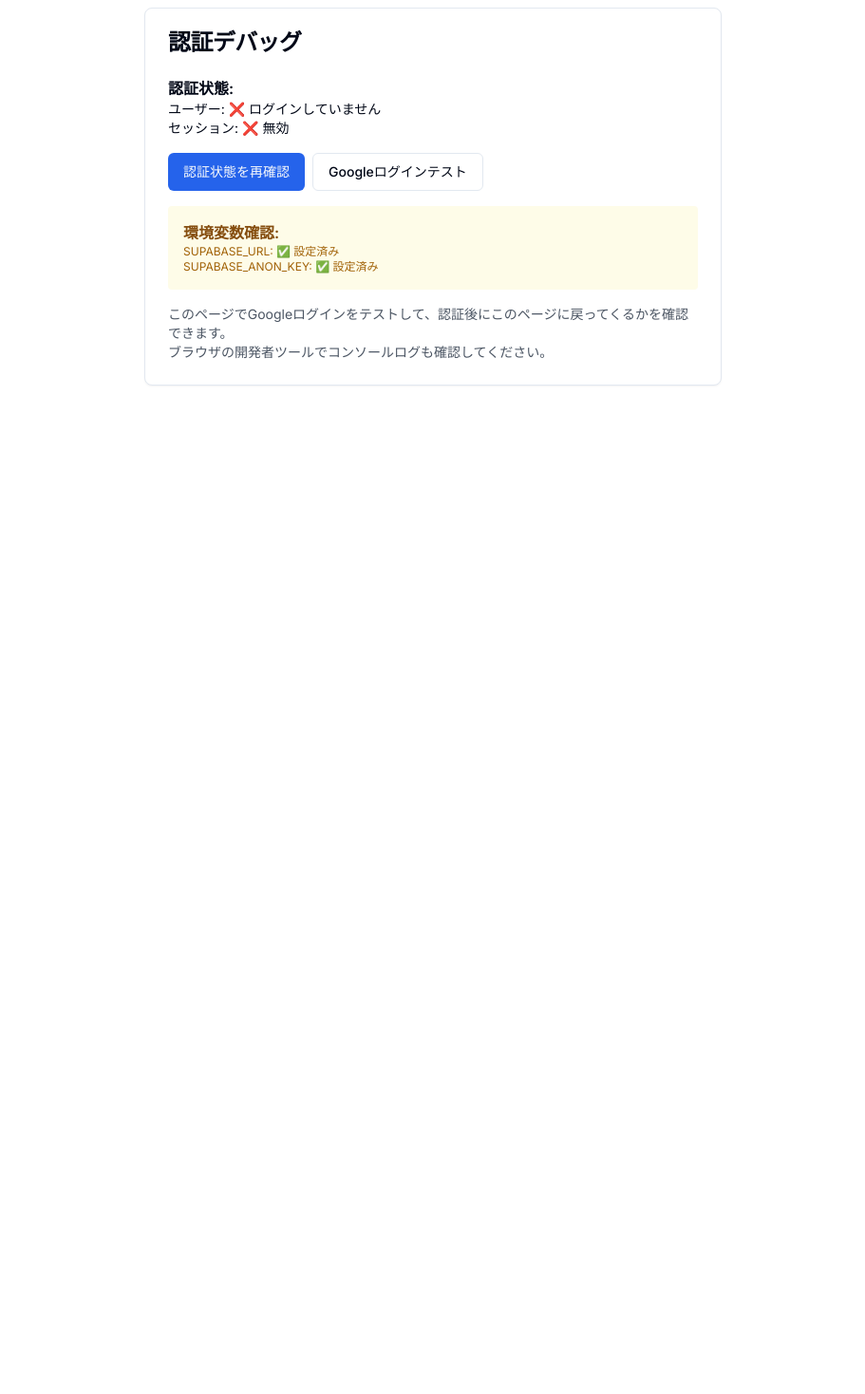
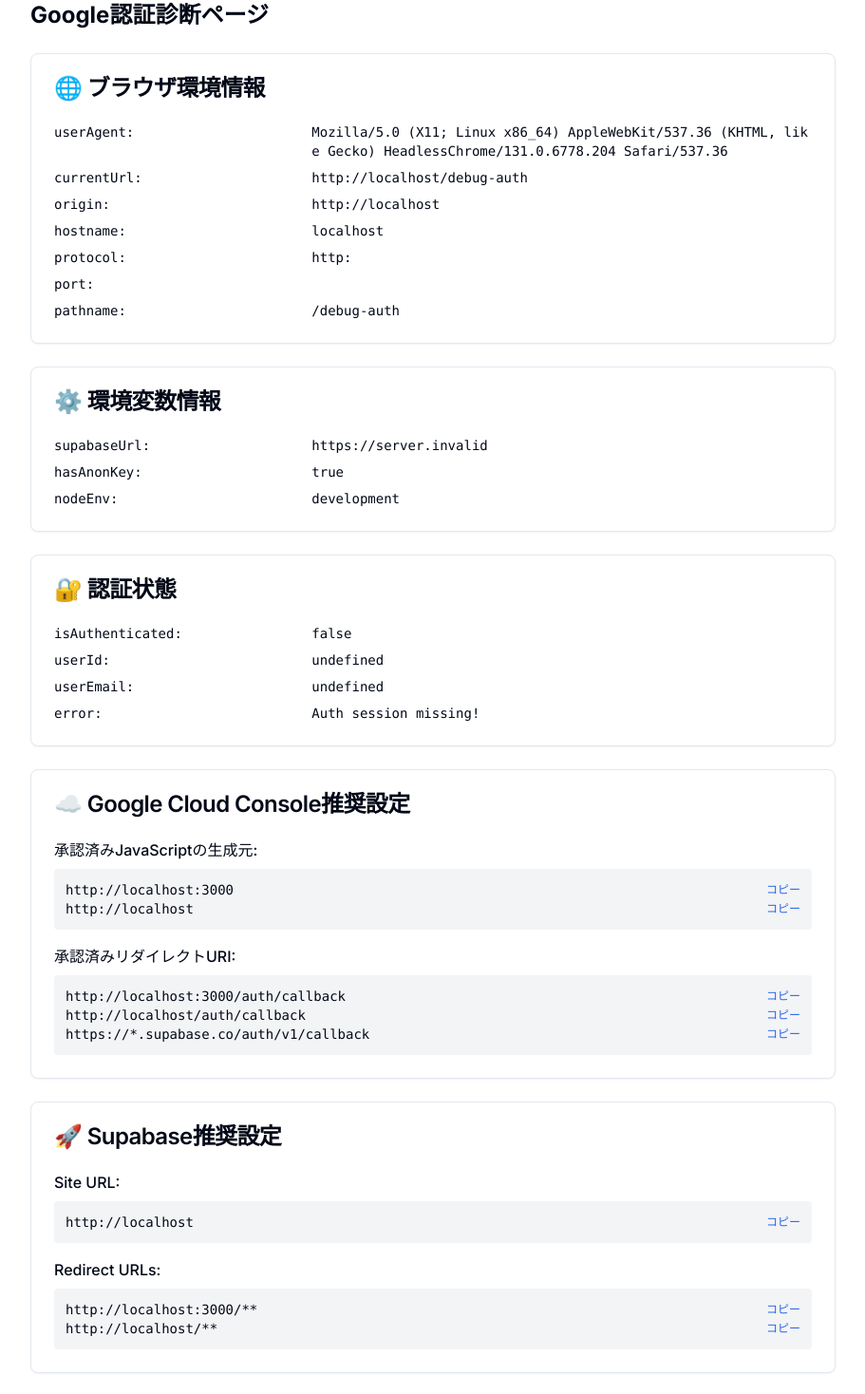
Before and after one commit to d71280/fitness, a Next.js app: page /debug-auth in a window 1280 px wide. Shown: the part 24-1492 px from the top of the page at 95% size, without its empty margins (184-1095 px from the left). Before the commit the page ends 800 px from the top, so only its background shows below. Built offline with nearby package versions, Linux system fonts and the light colour scheme; no server answers.

Commit message:
feat: Google認証デバッグ機能追加 - 詳細ログとGoogle認証診断ページを追加

```diff
--- a/app/auth/callback/route.ts
+++ b/app/auth/callback/route.ts
@@ -6,18 +6,22 @@
   const requestUrl = new URL(request.url)
   const code = requestUrl.searchParams.get('code')
 
-  // 本番環境では確実に正しいURLを使用
-  const origin = requestUrl.hostname.includes('vercel.app')
-    ? 'https://fitness2-q2y0zojae-daiki-akiyama-9051s-projects.vercel.app'
-    : requestUrl.origin
+  // 動的にURLを取得
+  const origin = requestUrl.origin
 
   const redirectTo = requestUrl.searchParams.get('next') ?? '/dashboard'
 
-  console.log('Auth callback - Full URL:', request.url)
-  console.log('Auth callback - Original origin:', requestUrl.origin)
-  console.log('Auth callback - Using origin:', origin)
-  console.log('Auth callback - Code:', code)
-  console.log('Auth callback - Redirect to:', redirectTo)
+  console.log('=== AUTH CALLBACK DEBUG ===')
+  console.log('Full URL:', request.url)
+  console.log('Host:', request.headers.get('host'))
+  console.log('Origin (from URL):', requestUrl.origin)
+  console.log('Origin (from header):', request.headers.get('origin'))
+  console.log('Protocol:', requestUrl.protocol)
+  console.log('Hostname:', requestUrl.hostname)
+  console.log('Port:', requestUrl.port)
+  console.log('Code:', code ? 'Present' : 'Missing')
+  console.log('Next param:', redirectTo)
+  console.log('All search params:', Object.fromEntries(requestUrl.searchParams))
 
   if (code) {
     const cookieStore = cookies()
@@ -40,22 +44,39 @@
     )
 
     try {
+      console.log('Attempting to exchange code for session...')
       const { data, error } = await supabase.auth.exchangeCodeForSession(code)
-      console.log('Auth callback - Exchange result:', { user: data?.user?.id, error: error?.message })
+
+      console.log('Exchange result:')
+      console.log('- User ID:', data?.user?.id)
+      console.log('- User email:', data?.user?.email)
+      console.log('- Error:', error?.message)
+      console.log('- Session exists:', !!data?.session)
 
       if (!error && data.user) {
-        console.log('Auth callback - Success! Redirecting to:', `${origin}${redirectTo}`)
-        return NextResponse.redirect(`${origin}${redirectTo}`)
+        const finalUrl = `${origin}${redirectTo}`
+        console.log('SUCCESS! Final redirect URL:', finalUrl)
+        console.log('=== END AUTH CALLBACK DEBUG ===')
+        return NextResponse.redirect(finalUrl)
       } else {
-        console.error('Auth callback - Exchange failed:', error?.message)
-        return NextResponse.redirect(`${origin}/auth/signin?error=exchange-failed`)
+        console.error('Exchange failed:', error?.message)
+        const errorUrl = `${origin}/auth/signin?error=exchange-failed`
+        console.log('ERROR redirect URL:', errorUrl)
+        console.log('=== END AUTH CALLBACK DEBUG ===')
+        return NextResponse.redirect(errorUrl)
       }
     } catch (err) {
-      console.error('Auth callback - Exception:', err)
-      return NextResponse.redirect(`${origin}/auth/signin?error=callback-exception`)
+      console.error('Exception during exchange:', err)
+      const errorUrl = `${origin}/auth/signin?error=callback-exception`
+      console.log('EXCEPTION redirect URL:', errorUrl)
+      console.log('=== END AUTH CALLBACK DEBUG ===')
+      return NextResponse.redirect(errorUrl)
     }
   }
 
-  console.log('Auth callback - No code provided')
-  return NextResponse.redirect(`${origin}/auth/signin?error=no-code`)
+  console.log('No code provided in callback')
+  const errorUrl = `${origin}/auth/signin?error=no-code`
+  console.log('NO-CODE redirect URL:', errorUrl)
+  console.log('=== END AUTH CALLBACK DEBUG ===')
+  return NextResponse.redirect(errorUrl)
 }
--- a/app/debug-auth/page.tsx
+++ b/app/debug-auth/page.tsx
@@ -8,126 +8,248 @@
 import { Button } from '@/components/ui/button'
 import { Card, CardContent, CardHeader, CardTitle } from '@/components/ui/card'
 
-export default function DebugAuth() {
-  const [user, setUser] = useState<any>(null)
-  const [session, setSession] = useState<any>(null)
-  const [loading, setLoading] = useState(true)
-  const supabase = createClient()
+export default function AuthDebugPage() {
+  const [diagnostics, setDiagnostics] = useState<any>({})
+  const [supabaseConfig, setSupabaseConfig] = useState<any>({})
 
-  const checkAuth = async () => {
-    setLoading(true)
-
-    // ユーザー情報取得
-    const { data: { user }, error: userError } = await supabase.auth.getUser()
-    console.log('User check:', { user, userError })
-
-    // セッション情報取得
-    const { data: { session }, error: sessionError } = await supabase.auth.getSession()
-    console.log('Session check:', { session, sessionError })
-
-    setUser(user)
-    setSession(session)
-    setLoading(false)
+  useEffect(() => {
+    const runDiagnostics = async () => {
+      // ブラウザ環境情報
+      const browserInfo = {
+        userAgent: navigator.userAgent,
+        currentUrl: window.location.href,
+        origin: window.location.origin,
+        hostname: window.location.hostname,
+        protocol: window.location.protocol,
+        port: window.location.port,
+        pathname: window.location.pathname,
       }
 
-  const signOut = async () => {
-    await supabase.auth.signOut()
-    setUser(null)
-    setSession(null)
+      // 環境変数情報
+      const envInfo = {
+        supabaseUrl: process.env.NEXT_PUBLIC_SUPABASE_URL,
+        hasAnonKey: !!process.env.NEXT_PUBLIC_SUPABASE_ANON_KEY,
+        nodeEnv: process.env.NODE_ENV,
       }
 
-  const testGoogleSignIn = async () => {
-    const { data, error } = await supabase.auth.signInWithOAuth({
-      provider: 'google',
-      options: {
-        redirectTo: `${window.location.origin}/auth/callback?next=/debug-auth`,
-      },
-    })
-    console.log('Google signin attempt:', { data, error })
+      // Supabaseクライアント情報
+      const supabase = createClient()
+      let authInfo = {}
+
+      try {
+        const { data: { user }, error } = await supabase.auth.getUser()
+        authInfo = {
+          isAuthenticated: !!user,
+          userId: user?.id,
+          userEmail: user?.email,
+          error: error?.message,
+        }
+      } catch (err: any) {
+        authInfo = {
+          isAuthenticated: false,
+          error: err.message,
+        }
       }
 
-  useEffect(() => {
-    checkAuth()
+      // 推奨設定値
+      const recommendations = {
+        googleCloudConsole: {
+          authorizedJavaScriptOrigins: [
+            'http://localhost:3000',
+            window.location.origin,
+          ],
+          authorizedRedirectUris: [
+            'http://localhost:3000/auth/callback',
+            `${window.location.origin}/auth/callback`,
+            'https://*.supabase.co/auth/v1/callback',
+          ],
+        },
+        supabaseSettings: {
+          siteUrl: window.location.origin,
+          redirectUrls: [
+            'http://localhost:3000/**',
+            `${window.location.origin}/**`,
+          ],
+        },
+      }
 
-    const { data: { subscription } } = supabase.auth.onAuthStateChange((event, session) => {
-      console.log('Auth state change:', { event, session: session?.user?.id })
-      setUser(session?.user ?? null)
-      setSession(session)
+      setDiagnostics({
+        browserInfo,
+        envInfo,
+        authInfo,
+        recommendations,
+        timestamp: new Date().toISOString(),
       })
+    }
 
-    return () => subscription.unsubscribe()
+    runDiagnostics()
   }, [])
 
-  if (loading) {
-    return <div className="p-8">Loading...</div>
+  const copyToClipboard = (text: string) => {
+    navigator.clipboard.writeText(text)
+    alert('クリップボードにコピーしました')
   }
 
   return (
-    <div className="p-8 max-w-2xl mx-auto space-y-6">
+    <div className="container mx-auto p-6 max-w-4xl">
+      <h1 className="text-2xl font-bold mb-6">Google認証診断ページ</h1>
+
+      <div className="space-y-6">
+        {/* ブラウザ環境情報 */}
         <Card>
           <CardHeader>
-          <CardTitle>認証デバッグ</CardTitle>
+            <CardTitle>🌐 ブラウザ環境情報</CardTitle>
           </CardHeader>
-        <CardContent className="space-y-4">
+          <CardContent>
+            <div className="space-y-2 font-mono text-sm">
+              {Object.entries(diagnostics.browserInfo || {}).map(([key, value]) => (
+                <div key={key} className="grid grid-cols-3 gap-4">
+                  <span className="font-medium">{key}:</span>
+                  <span className="col-span-2 break-all">{value as string}</span>
+                </div>
+              ))}
+            </div>
+          </CardContent>
+        </Card>
+
+        {/* 環境変数情報 */}
+        <Card>
+          <CardHeader>
+            <CardTitle>⚙️ 環境変数情報</CardTitle>
+          </CardHeader>
+          <CardContent>
+            <div className="space-y-2 font-mono text-sm">
+              {Object.entries(diagnostics.envInfo || {}).map(([key, value]) => (
+                <div key={key} className="grid grid-cols-3 gap-4">
+                  <span className="font-medium">{key}:</span>
+                  <span className="col-span-2">{String(value)}</span>
+                </div>
+              ))}
+            </div>
+          </CardContent>
+        </Card>
+
+        {/* 認証状態 */}
+        <Card>
+          <CardHeader>
+            <CardTitle>🔐 認証状態</CardTitle>
+          </CardHeader>
+          <CardContent>
+            <div className="space-y-2 font-mono text-sm">
+              {Object.entries(diagnostics.authInfo || {}).map(([key, value]) => (
+                <div key={key} className="grid grid-cols-3 gap-4">
+                  <span className="font-medium">{key}:</span>
+                  <span className="col-span-2">{String(value)}</span>
+                </div>
+              ))}
+            </div>
+          </CardContent>
+        </Card>
+
+        {/* Google Cloud Console推奨設定 */}
+        <Card>
+          <CardHeader>
+            <CardTitle>☁️ Google Cloud Console推奨設定</CardTitle>
+          </CardHeader>
+          <CardContent>
+            <div className="space-y-4">
               <div>
-            <h3 className="font-semibold">認証状態:</h3>
-            <p className="text-sm">ユーザー: {user ? '✅ ログイン済み' : '❌ ログインしていません'}</p>
-            <p className="text-sm">セッション: {session ? '✅ 有効' : '❌ 無効'}</p>
+                <h4 className="font-medium mb-2">承認済みJavaScriptの生成元:</h4>
+                <div className="bg-gray-100 p-3 rounded font-mono text-sm">
+                  {diagnostics.recommendations?.googleCloudConsole?.authorizedJavaScriptOrigins?.map((url: string, i: number) => (
+                    <div key={i} className="flex justify-between items-center">
+                      <span>{url}</span>
+                      <button
+                        onClick={() => copyToClipboard(url)}
+                        className="text-blue-600 hover:underline text-xs"
+                      >
+                        コピー
+                      </button>
+                    </div>
+                  ))}
+                </div>
               </div>
 
-          {user && (
-            <div className="bg-green-50 p-4 rounded">
-              <h4 className="font-semibold text-green-800">ユーザー情報:</h4>
-              <pre className="text-xs text-green-700 mt-2 overflow-auto">
-                {JSON.stringify(user, null, 2)}
-              </pre>
+              <div>
+                <h4 className="font-medium mb-2">承認済みリダイレクトURI:</h4>
+                <div className="bg-gray-100 p-3 rounded font-mono text-sm">
+                  {diagnostics.recommendations?.googleCloudConsole?.authorizedRedirectUris?.map((url: string, i: number) => (
+                    <div key={i} className="flex justify-between items-center">
+                      <span>{url}</span>
+                      <button
+                        onClick={() => copyToClipboard(url)}
+                        className="text-blue-600 hover:underline text-xs"
+                      >
+                        コピー
+                      </button>
                     </div>
-          )}
+                  ))}
+                </div>
+              </div>
+            </div>
+          </CardContent>
+        </Card>
 
-          {session && (
-            <div className="bg-blue-50 p-4 rounded">
-              <h4 className="font-semibold text-blue-800">セッション情報:</h4>
-              <pre className="text-xs text-blue-700 mt-2 overflow-auto">
-                {JSON.stringify({
-                  access_token: session.access_token ? '***' : null,
-                  refresh_token: session.refresh_token ? '***' : null,
-                  expires_at: session.expires_at,
-                  user: session.user?.id
-                }, null, 2)}
-              </pre>
+        {/* Supabase推奨設定 */}
+        <Card>
+          <CardHeader>
+            <CardTitle>🚀 Supabase推奨設定</CardTitle>
+          </CardHeader>
+          <CardContent>
+            <div className="space-y-4">
+              <div>
+                <h4 className="font-medium mb-2">Site URL:</h4>
+                <div className="bg-gray-100 p-3 rounded font-mono text-sm flex justify-between items-center">
+                  <span>{diagnostics.recommendations?.supabaseSettings?.siteUrl}</span>
+                  <button
+                    onClick={() => copyToClipboard(diagnostics.recommendations?.supabaseSettings?.siteUrl)}
+                    className="text-blue-600 hover:underline text-xs"
+                  >
+                    コピー
+                  </button>
                 </div>
-          )}
-
-          <div className="flex gap-2">
-            <Button onClick={checkAuth}>
-              認証状態を再確認
-            </Button>
-            <Button onClick={testGoogleSignIn} variant="outline">
-              Googleログインテスト
-            </Button>
-            {user && (
-              <Button onClick={signOut} variant="destructive">
-                サインアウト
-              </Button>
-            )}
               </div>
 
-          <div className="bg-yellow-50 p-4 rounded">
-            <h4 className="font-semibold text-yellow-800">環境変数確認:</h4>
-            <p className="text-xs text-yellow-700">
-              SUPABASE_URL: {process.env.NEXT_PUBLIC_SUPABASE_URL ? '✅ 設定済み' : '❌ 未設定'}
-            </p>
-            <p className="text-xs text-yellow-700">
-              SUPABASE_ANON_KEY: {process.env.NEXT_PUBLIC_SUPABASE_ANON_KEY ? '✅ 設定済み' : '❌ 未設定'}
-            </p>
+              <div>
+                <h4 className="font-medium mb-2">Redirect URLs:</h4>
+                <div className="bg-gray-100 p-3 rounded font-mono text-sm">
+                  {diagnostics.recommendations?.supabaseSettings?.redirectUrls?.map((url: string, i: number) => (
+                    <div key={i} className="flex justify-between items-center">
+                      <span>{url}</span>
+                      <button
+                        onClick={() => copyToClipboard(url)}
+                        className="text-blue-600 hover:underline text-xs"
+                      >
+                        コピー
+                      </button>
                     </div>
+                  ))}
+                </div>
+              </div>
+            </div>
+          </CardContent>
+        </Card>
 
-          <div className="text-sm text-gray-600">
-            <p>このページでGoogleログインをテストして、認証後にこのページに戻ってくるかを確認できます。</p>
-            <p>ブラウザの開発者ツールでコンソールログも確認してください。</p>
+        {/* デバッグ情報 */}
+        <Card>
+          <CardHeader>
+            <CardTitle>🐛 デバッグ情報（JSON）</CardTitle>
+          </CardHeader>
+          <CardContent>
+            <div className="bg-gray-100 p-3 rounded">
+              <button
+                onClick={() => copyToClipboard(JSON.stringify(diagnostics, null, 2))}
+                className="mb-2 text-blue-600 hover:underline text-sm"
+              >
+                全データをコピー
+              </button>
+              <pre className="text-xs overflow-auto max-h-96">
+                {JSON.stringify(diagnostics, null, 2)}
+              </pre>
             </div>
           </CardContent>
         </Card>
       </div>
+    </div>
   )
 }
```
Also changed, not shown: app/auth/signin/page.tsx (+19 -11 lines). Lines whose indentation alone changed are shown as unchanged.
